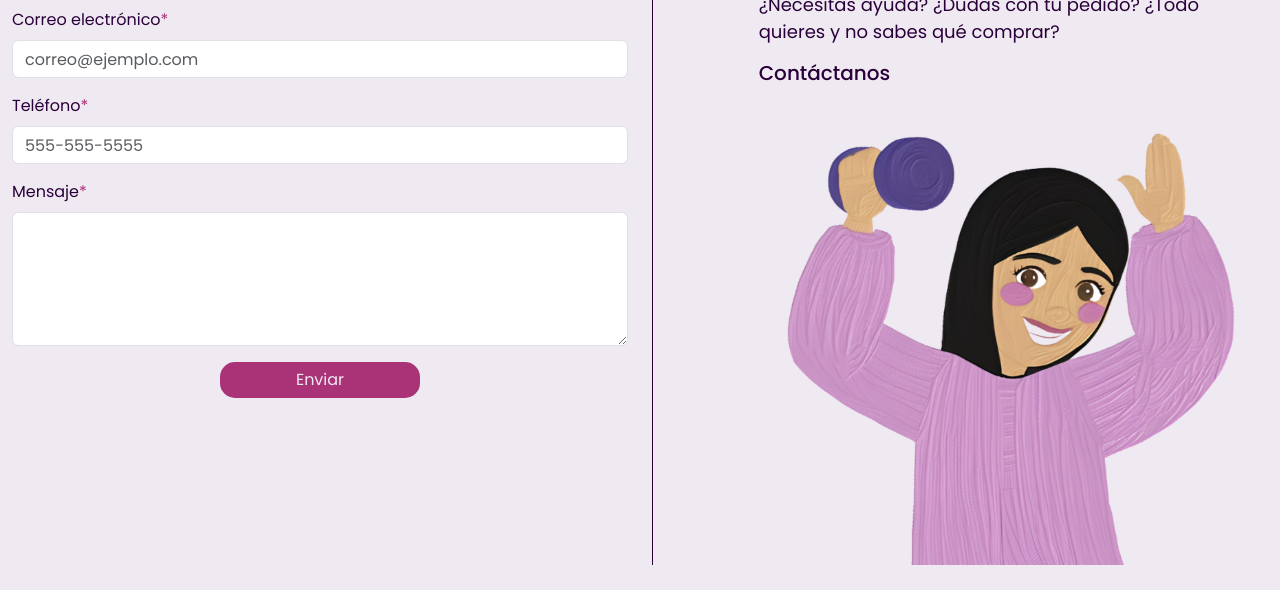
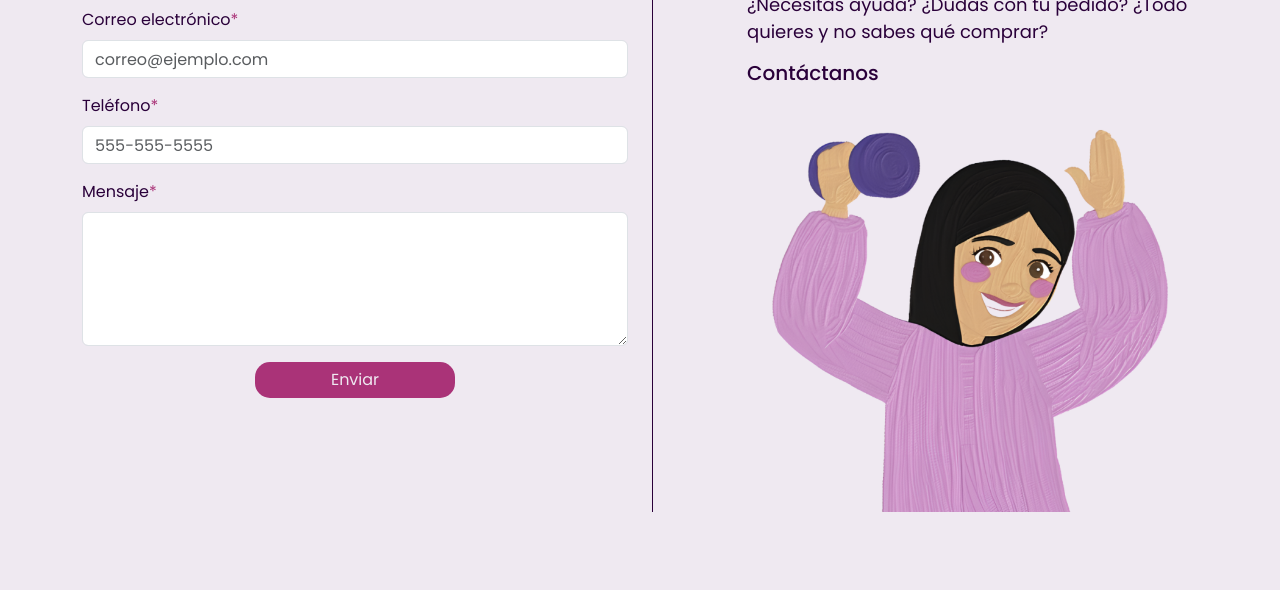
Before and after one commit to gnunezoliv/empoWerfit_FrontEnd, a plain HTML site: page contactForm/contactForm.html in a window 1280 px wide. Shown: the part 210-800 px from the top of the page. Drawn offline with nearby package versions, Linux system fonts and the light colour scheme; a web font is replaced by a local one.

Commit message:
feat:se agrego padding al form

```diff
--- a/contactForm/contactForm.css
+++ b/contactForm/contactForm.css
@@ -231,3 +231,7 @@ html {
         height: auto; /* Mantiene la proporción de la imagen */
     }
 }
+
+body {
+    background-color: var(--empwf-background-web);
+}
--- a/contactForm/contactForm.html
+++ b/contactForm/contactForm.html
@@ -85,7 +85,7 @@
 </header>
 
 <!-- CONTACT FORM -->
-   <section id="contact-section" class="container-fluid container-contact mt-3">
+   <section id="contact-section" class="container container-contact mt-3">
     <div class="row">
 
         <!-- Columna para el formulario -->
```
